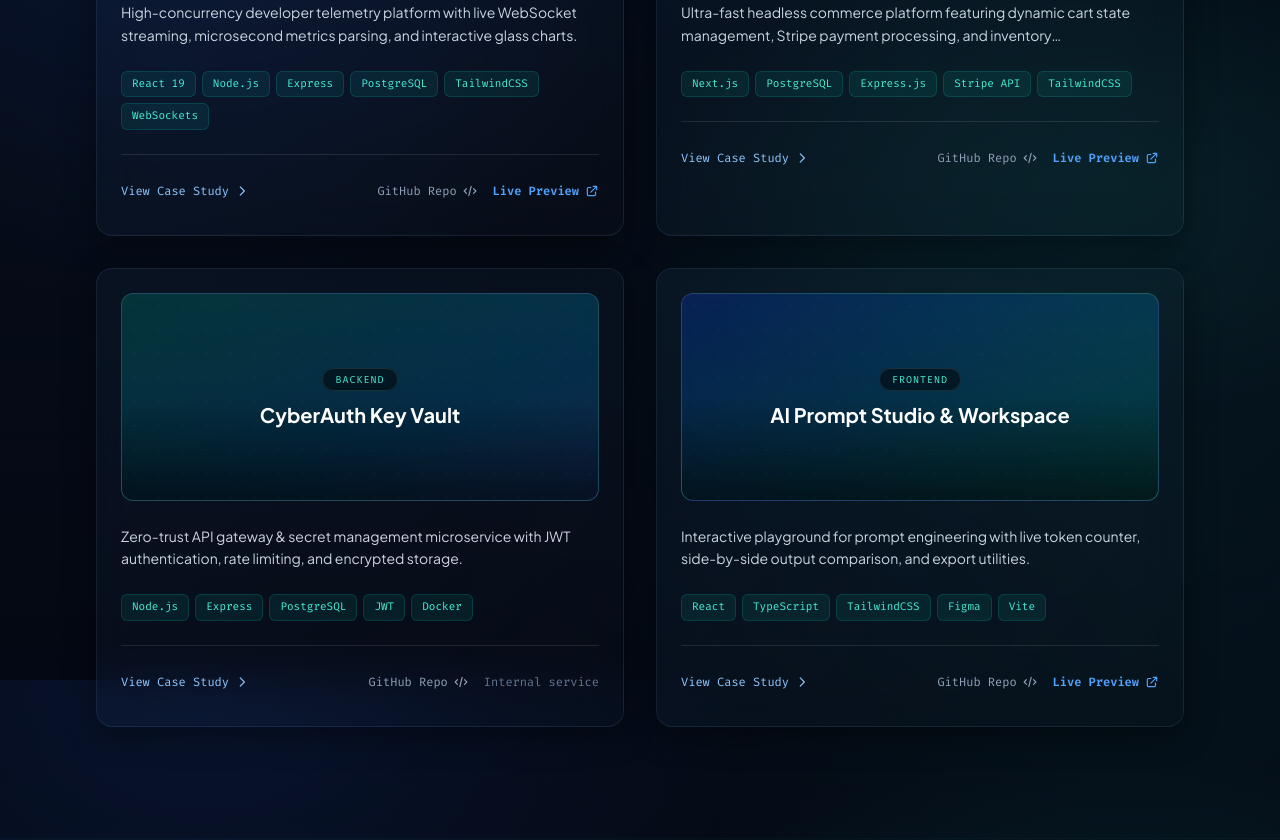
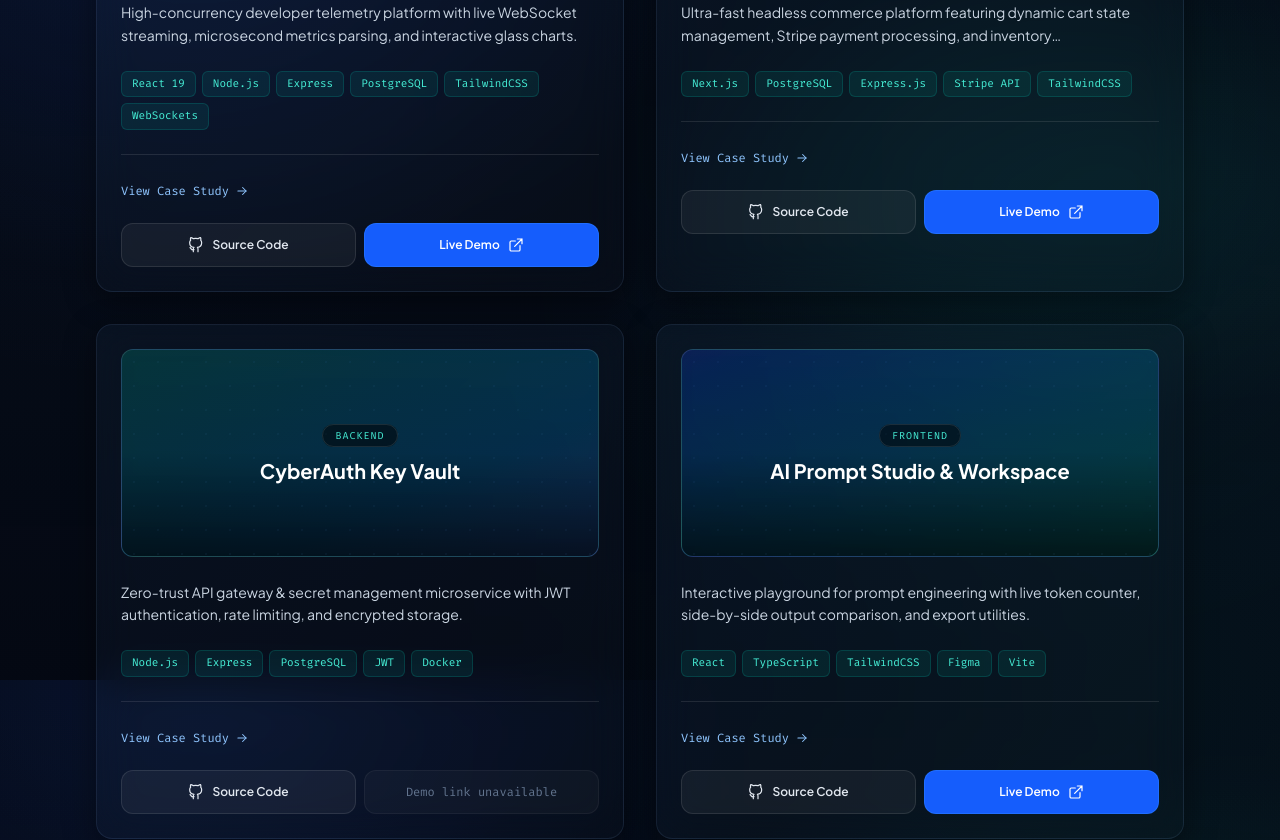
Before and after one commit to IvanWinataa/porto, a React (Vite) app in the folder frontend/: page / in a window 1280 px wide. Shown: the part 4920-5760 px from the top of the page. Built offline with nearby package versions, Linux system fonts and the light colour scheme; no server answers.

Commit message:
feat: add new icons for external link and arrow right in Icon component; update Projects section to use new icons for improved UI

```diff
--- a/frontend/src/components/Icon.jsx
+++ b/frontend/src/components/Icon.jsx
@@ -7,8 +7,10 @@ const iconShapes = {
   code: <><path d="m8 9-4 3 4 3m8-6 4 3-4 3m-2-10-4 14" /></>,
   rocket: <><path d="M12 19c4.5-2.5 7-6.5 7-14-7.5 0-11.5 2.5-14 7l7 7Z" /><path d="m8 16-3 3m0-5-3 3m10-6h.01M6 20l-2 1" /></>,
   mail: <><rect x="3" y="5" width="18" height="14" rx="2" /><path d="m3 7 9 6 9-6" /></>,
+  externalLink: <><path d="M14 3h7v7m0-7L10 14" /><path d="M18 13v6a2 2 0 0 1-2 2H5a2 2 0 0 1-2-2V8a2 2 0 0 1 2-2h6" /></>,
   file: <><path d="M14 2H6a2 2 0 0 0-2 2v16a2 2 0 0 0 2 2h12a2 2 0 0 0 2-2V8z" /><path d="M14 2v6h6M8 13h8m-8 4h8" /></>,
   clipboard: <><rect x="5" y="5" width="14" height="17" rx="2" /><path d="M9 5.5V4a2 2 0 0 1 2-2h2a2 2 0 0 1 2 2v1.5M9 12h6m-6 4h6" /></>,
+  arrowRight: <><path d="M5 12h14" /><path d="m13 6 6 6-6 6" /></>,
   github: <><path d="M9 19c-4.3 1.4-4.3-2.5-6-3m12 6v-3.87a3.37 3.37 0 0 0-.94-2.61c3.14-.35 6.44-1.54 6.44-7A5.44 5.44 0 0 0 19 4.77 5.07 5.07 0 0 0 18.91 1S17.73.65 15 2.48a13.38 13.38 0 0 0-7 0C5.27.65 4.09 1 4.09 1A5.07 5.07 0 0 0 4 4.77a5.44 5.44 0 0 0-1.5 3.78c0 5.42 3.3 6.61 6.44 7A3.37 3.37 0 0 0 8 18.13V22" /></>,
   mapPin: <><path d="M20 10c0 5-8 12-8 12S4 15 4 10a8 8 0 1 1 16 0Z" /><circle cx="12" cy="10" r="2.5" /></>,
   atom: <><circle cx="12" cy="12" r="1.5" /><ellipse cx="12" cy="12" rx="9" ry="4" /><ellipse cx="12" cy="12" rx="9" ry="4" transform="rotate(60 12 12)" /><ellipse cx="12" cy="12" rx="9" ry="4" transform="rotate(120 12 12)" /></>,
--- a/frontend/src/sections/Projects.jsx
+++ b/frontend/src/sections/Projects.jsx
@@ -1,5 +1,6 @@
 import { useState, useEffect } from 'react';
 import GlassCard from '../components/GlassCard';
+import Icon from '../components/Icon';
 import ProjectModal from '../components/ProjectModal';
 import ScrollReveal from '../components/ScrollReveal';
 import { fetchProjects } from '../services/api';
@@ -336,32 +337,29 @@ export default function Projects() {
                   </div>
 
                   {/* Links */}
-                  <div className="flex flex-wrap items-start sm:items-center justify-between gap-2 sm:gap-3 pt-4 border-t border-white/10">
+                  <div className="space-y-3 pt-4 border-t border-white/10">
                     <button
                       type="button"
                       onClick={() => setSelectedProject(project)}
                       aria-haspopup="dialog"
                       aria-label={t(`View details for ${project.title}`, `Lihat detail ${project.title}`)}
-                      className="min-h-10 text-blue-300 hover:text-white transition-colors flex items-center gap-1.5 text-xs font-mono focus-visible:outline-none focus-visible:ring-2 focus-visible:ring-teal-400 rounded"
+                      className="inline-flex min-h-10 items-center gap-1.5 rounded text-xs font-mono text-blue-300 transition-colors hover:text-white focus-visible:outline-none focus-visible:ring-2 focus-visible:ring-teal-400"
                     >
                       <span>{t('View Case Study', 'Lihat Studi Kasus')}</span>
-                      <svg className="w-3.5 h-3.5" fill="none" stroke="currentColor" viewBox="0 0 24 24" aria-hidden="true">
-                        <path strokeLinecap="round" strokeLinejoin="round" strokeWidth="2" d="M9 5l7 7-7 7" />
-                      </svg>
+                      <Icon name="arrowRight" className="h-3.5 w-3.5" />
                     </button>
 
-                    <div className="flex flex-wrap items-center gap-4">
+                    <div className="grid grid-cols-1 gap-2 sm:grid-cols-2">
                       {project.github_url && (
                         <a
                           href={project.github_url}
                           target="_blank"
                           rel="noopener noreferrer"
-                          className="min-h-10 text-slate-400 hover:text-white transition-colors flex items-center gap-1.5 text-xs font-mono"
+                          aria-label={t(`Open source code for ${project.title}`, `Buka kode sumber ${project.title}`)}
+                          className="inline-flex min-h-11 items-center justify-center gap-2 rounded-xl border border-white/10 bg-white/5 px-4 text-xs font-semibold text-slate-200 transition-colors hover:border-white/20 hover:bg-white/10 hover:text-white focus-visible:outline-none focus-visible:ring-2 focus-visible:ring-teal-400"
                         >
-                          <span>{t('GitHub Repo', 'Repositori GitHub')}</span>
-                          <svg className="w-3.5 h-3.5" fill="none" stroke="currentColor" viewBox="0 0 24 24" aria-hidden="true">
-                            <path strokeLinecap="round" strokeLinejoin="round" strokeWidth="2" d="M10 20l4-16m4 4l4 4-4 4M6 16l-4-4 4-4" />
-                          </svg>
+                          <Icon name="github" className="h-4 w-4" />
+                          <span>{t('Source Code', 'Kode Sumber')}</span>
                         </a>
                       )}
 
@@ -370,15 +368,16 @@ export default function Projects() {
                           href={project.live_url}
                           target="_blank"
                           rel="noopener noreferrer"
-                          className="min-h-10 text-blue-400 hover:text-blue-300 transition-colors flex items-center gap-1.5 text-xs font-mono font-semibold"
+                          aria-label={t(`Open live demo for ${project.title}`, `Buka demo ${project.title}`)}
+                          className="inline-flex min-h-11 items-center justify-center gap-2 rounded-xl border border-blue-500/50 bg-blue-600 px-4 text-xs font-semibold text-white transition-colors hover:bg-blue-500 focus-visible:outline-none focus-visible:ring-2 focus-visible:ring-teal-400"
                         >
-                          <span>{t('Live Preview', 'Pratinjau Langsung')}</span>
-                          <svg className="w-3.5 h-3.5" fill="none" stroke="currentColor" viewBox="0 0 24 24" aria-hidden="true">
-                            <path strokeLinecap="round" strokeLinejoin="round" strokeWidth="2" d="M10 6H6a2 2 0 00-2 2v10a2 2 0 002 2h10a2 2 0 002-2v-4M14 4h6m0 0v6m0-6L10 14" />
-                          </svg>
+                          <span>{t('Live Demo', 'Demo Langsung')}</span>
+                          <Icon name="externalLink" className="h-4 w-4" />
                         </a>
                       ) : (
-                        <span className="text-slate-500 text-xs font-mono">{t('Internal service', 'Layanan internal')}</span>
+                        <span className="inline-flex min-h-11 items-center justify-center rounded-xl border border-white/5 bg-white/[0.03] px-4 text-center text-xs font-mono text-slate-500">
+                          {t('Demo link unavailable', 'Tautan demo belum tersedia')}
+                        </span>
                       )}
                     </div>
                   </div>
```
